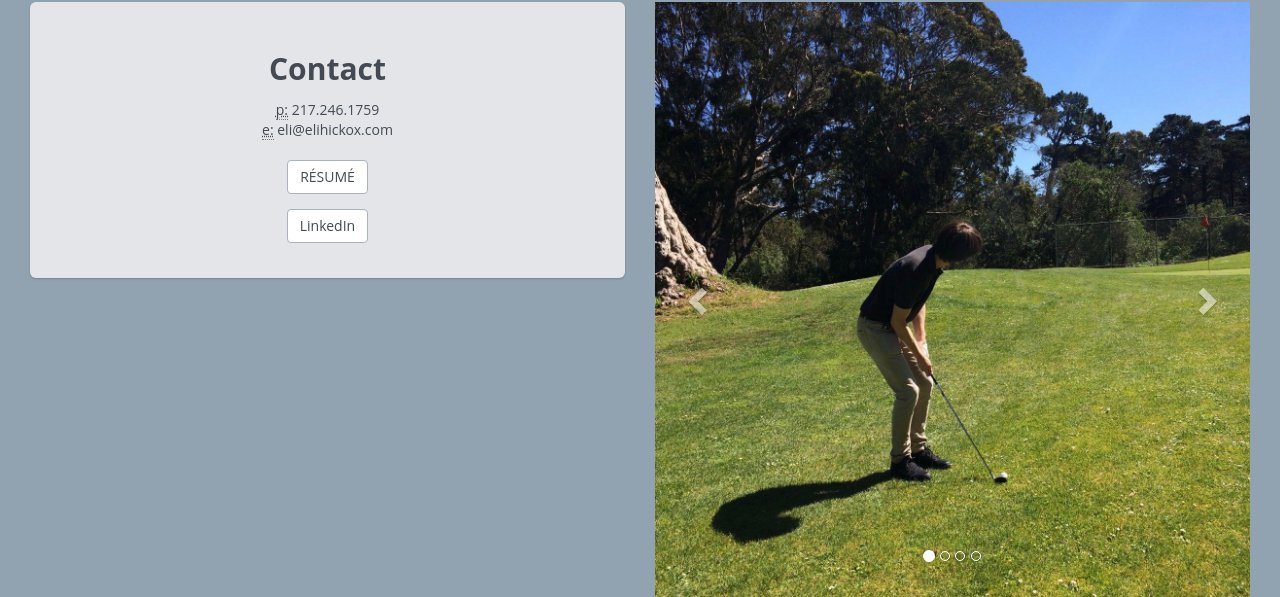
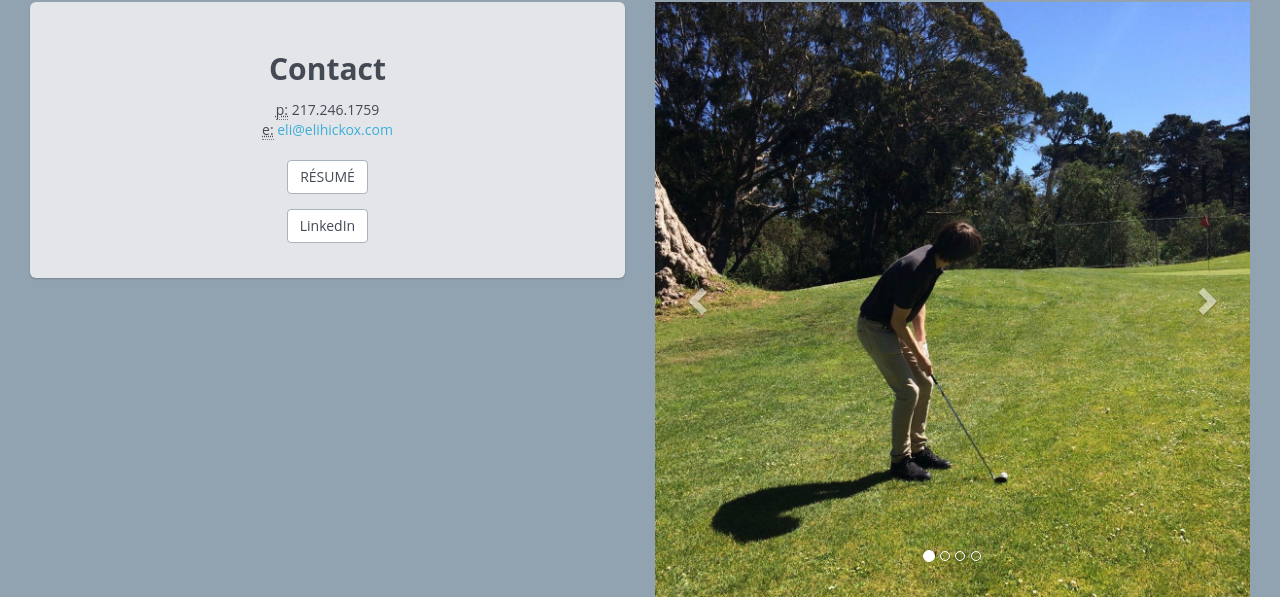
Before and after one commit to ehickox/hickoxyz, a Flask app: page /about in a window 1280 px wide. Shown: the part 426-1023 px from the top of the page. Run offline with Flask 2, Linux system fonts and the light colour scheme; some libraries are stand-ins or nearby versions.

Commit message:
email links, formatting

```diff
--- a/app/templates/about.html
+++ b/app/templates/about.html
@@ -3,6 +3,8 @@
 {% block body %}
 <div class="container-fluid">
   <div class="container-fluid">
+
+    <!-- Begin about pannel -->
     <div class="jumbotron container-fluid" style="background-color:#E4E5E9">
       <div class="jumbotron-contents">
         <h3>About</h3>
@@ -30,15 +32,18 @@
         </p>
       </div>
     </div>
+    <!-- End about panel -->
 
+    <!-- Begin contact/photo row -->
     <div class="row">
+      <!-- Begin contact column -->
       <div class="col-md-6">
         <div class="jumbotron container-fluid" style="background-color:#E4E5E9">
           <div class="jumbotron-contents">
             <center>
               <h3>Contact</h3>
               <abbr title="Phone">p:</abbr> 217.246.1759<br>
-	    <abbr title="Email">e:</abbr> eli@elihickox.com<br>
+              <abbr title="Email">e:</abbr><a href="mailto:eli@elihickox.com"> eli@elihickox.com</a><br>
               <br>
               <form action="{{resume}}">
                 <button type="submit" class="btn btn-default" value="RÉSUMÉ">RÉSUMÉ</button>
@@ -48,12 +53,13 @@
                 <button type="submit" class="btn btn-default" value="LinkedIn">LinkedIn</button>
                 <p></p>
               </form>
-
             </center>
           </div>
         </div>
       </div>
+      <!-- End contact column -->
 
+      <!-- Begin photo column -->
       <div class="col-md-6">
         <div id="carousel-b" class="carousel slide" data-ride="carousel">
           <ol class="carousel-indicators">
@@ -87,8 +93,10 @@
           </a>
         </div>
       </div>
+      <!-- End photo column -->
+    </div>
+    <!-- End contact/photo row -->
 
   </div>
 </div>
-</div>
 {% endblock %}
--- a/app/templates/base.html
+++ b/app/templates/base.html
@@ -35,7 +35,7 @@
 	    <span class="icon-bar"></span>
 	    <span class="icon-bar"></span>
 	  </button>
-	  <a class="navbar-brand">eli@elihickox.com</a>
+	  <a href="mailto:eli@elihickox.com" class="navbar-brand">eli@elihickox.com</a>
 	</div>
 
 	<div class="collapse navbar-collapse" id="mynav">
```
Lines whose indentation alone changed are shown as unchanged.
